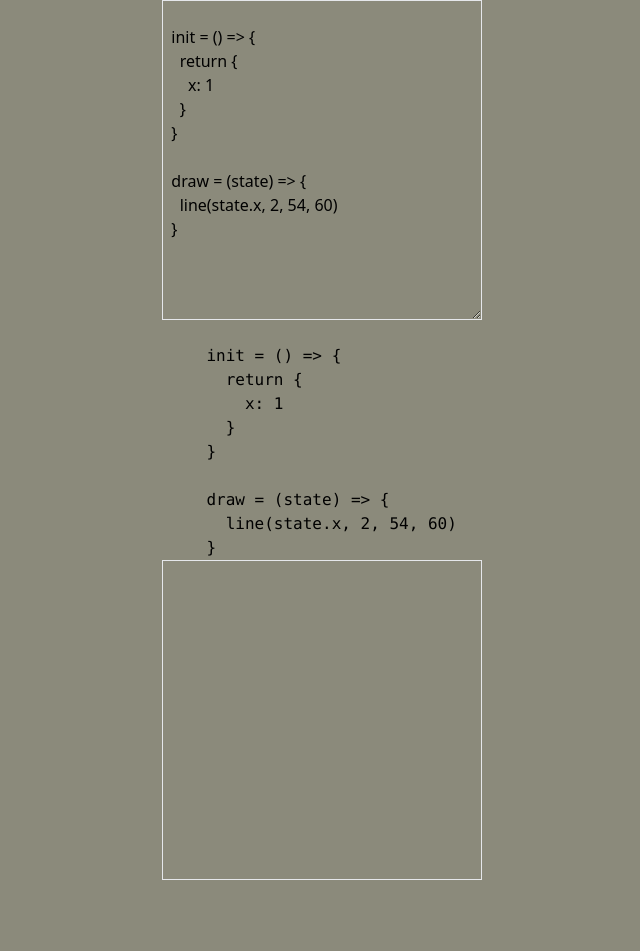
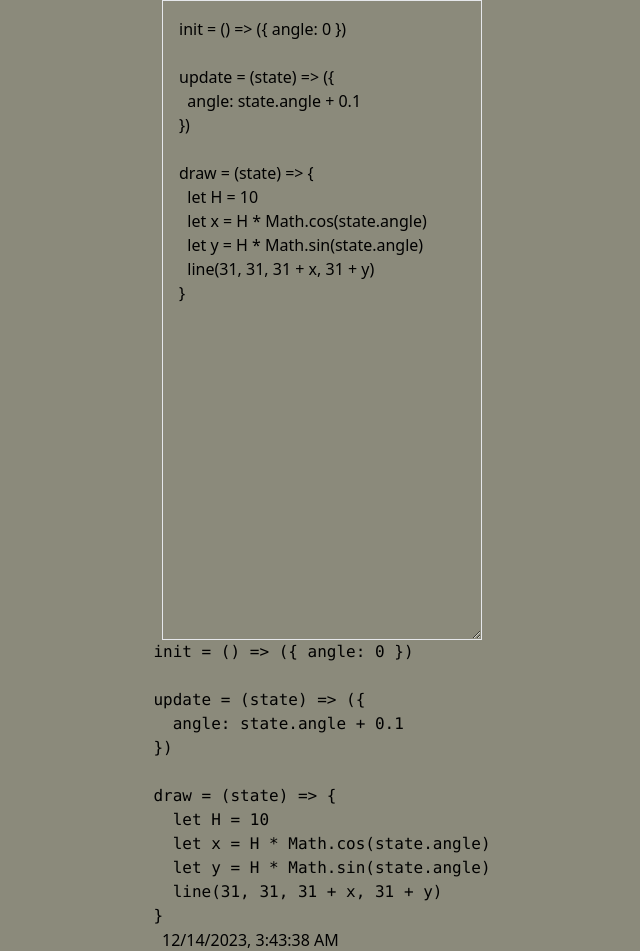
Before and after one commit to script-2/script-2, a React (Vite) app: page / in a window 1280 px wide. Shown: the top 951 px of the page, without its empty margins (318-958 px from the left). Before the commit the page ends 880 px from the top, so only its background shows below. Built offline with nearby package versions, Linux system fonts and the light colour scheme.

Commit message:
Draw a rotating circle

```diff
--- a/src/App.css
+++ b/src/App.css
@@ -4,7 +4,7 @@ body {
 
 textarea {
   width: calc(64px * 5);
-  height: calc(64px * 5);
+  height: calc(64px * 5 * 2);
   background-color: rgb(139, 138, 123);
 }
 canvas {
--- a/src/App.tsx
+++ b/src/App.tsx
@@ -4,17 +4,18 @@ import { Screen } from '@/components/Screen'
 import { Textarea } from '@/components/Textarea'
 
 function App() {
-  const [code, setCode] = useState(`
-  init = () => {
-    return {
-      x: 1
-    }
-  }
+  const [code, setCode] = useState(`init = () => ({ angle: 0 })
 
-  draw = (state) => {
-    line(state.x, 2, 54, 60)
-  }
-`)
+update = (state) => ({
+  angle: state.angle + 0.1
+})
+
+draw = (state) => {
+  let H = 10
+  let x = H * Math.cos(state.angle)
+  let y = H * Math.sin(state.angle)
+  line(31, 31, 31 + x, 31 + y)
+}`)
 
   return (
     <article className="flex flex-col items-center">
--- a/src/components/Canvas.tsx
+++ b/src/components/Canvas.tsx
@@ -23,7 +23,10 @@ export function Canvas({
       }
     }
   })
+
   return (
+    <div>
+      <p>{new Date().toLocaleString()}</p>
       <canvas
         className="border block"
         ref={canvasRef}
@@ -31,5 +34,6 @@ export function Canvas({
         height={width}
         style={{ width: width * pixelSize, height: height * pixelSize }}
       />
+    </div>
   )
 }
--- a/src/components/Screen.tsx
+++ b/src/components/Screen.tsx
@@ -2,7 +2,16 @@ import { useEffect, useRef, useState } from 'react'
 import { useInterval } from '@/utils/useSetInterval'
 import { Canvas } from '@/components/Canvas'
 
+const WIDTH = 64
+const HEIGHT = 64
+const PIXEL_SIZE = 5
+const FPS = 30
+
 export function Screen({ code }: { code: string }) {
+  let worker = useRef<Worker | null>(null)
+  let state = useRef({})
+  let runInit = useRef(true)
+
   let [clampedArray, setClampedArray] = useState<Uint8ClampedArray | undefined>(
     undefined
   )
@@ -11,14 +20,8 @@ export function Screen({ code }: { code: string }) {
 
   if (prevCode !== code) {
     setPrevCode(code)
+    runInit.current = true
   }
-
-  let width = 64
-  let height = 64
-  let pixelSize = 5
-  let worker = useRef<Worker | null>(null)
-  let runInit = useRef(true)
-  let state = useRef({})
 
   useEffect(() => {
     if (!worker.current) {
@@ -28,10 +31,9 @@ export function Screen({ code }: { code: string }) {
 
   useInterval(() => {
     if (worker.current) {
-      console.log(`posting runInit: ${runInit.current}`)
       worker.current.postMessage({
-        width,
-        height,
+        width: WIDTH,
+        height: HEIGHT,
         code,
         runInit: runInit.current,
         state: state.current,
@@ -51,13 +53,13 @@ export function Screen({ code }: { code: string }) {
         state.current = data.state
       }
     }
-  }, 1000 / 30)
+  }, 1000 / FPS)
 
   return (
     <Canvas
-      width={width}
-      height={height}
-      pixelSize={pixelSize}
+      width={WIDTH}
+      height={HEIGHT}
+      pixelSize={PIXEL_SIZE}
       clampedArray={clampedArray}
     />
   )
--- a/src/components/Textarea.tsx
+++ b/src/components/Textarea.tsx
@@ -14,7 +14,7 @@ export function Textarea({
     <textarea
       onChange={handleTextAreaOnChange}
       value={value}
-      className="border"
+      className="border p-4"
     />
   )
 }
--- a/src/workers/writeClampedArray.ts
+++ b/src/workers/writeClampedArray.ts
@@ -33,8 +33,8 @@ onmessage = function (event: {
       }
 
       let init = () => ({})
-      let update = (state) => ({ x: state.x + 1 })
-      let draw = (_state: object) => {}
+      let update = (state: object) => ({})
+      let draw = (state: object) => {}
 
       eval(code)
 
```
Lines whose indentation alone changed are shown as unchanged.
